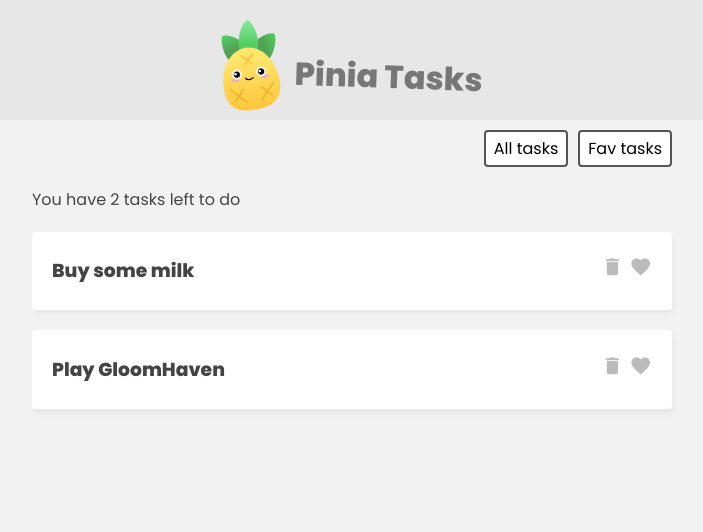
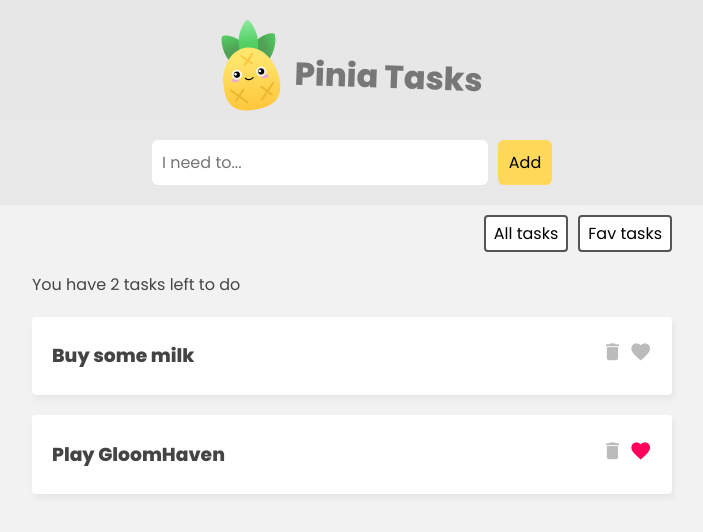
Before and after one commit to FranBotha1990/pinia-tasks-app, a Vue app: page / in a window 1280 px wide. Shown: the top 532 px of the page, without its empty margins (288-991 px from the left). Built offline with nearby package versions, Linux system fonts and the light colour scheme.

Commit message:
Create state actions - add/delete/fav task; add CSS for form and button, create TaskForm.

```diff
--- a/src/App.vue
+++ b/src/App.vue
@@ -6,6 +6,11 @@
             <img src="./assets/pinia-logo.svg" alt="Pinia Logo">
             <h1>Pinia Tasks</h1>
         </header>
+
+        <!-- new task form -->
+        <div class="new-task-form">
+            <TaskForm />
+        </div>
 
         <!-- filter  -->
         <nav class="filter">
@@ -34,9 +39,10 @@
     import { ref } from 'vue';
     import TaskDetails from './components/TaskDetails.vue';
     import { useTaskStore } from './stores/TaskStore';
+    import TaskForm from './components/TaskForm.vue';
 
     export default {
-        components: { TaskDetails },
+        components: { TaskDetails, TaskForm },
         setup () {
             // Declare a variable, using the useTaskStore, and invoke it ()
             const taskStore = useTaskStore()
--- a/src/assets/main.css
+++ b/src/assets/main.css
@@ -63,6 +63,10 @@
   color: #bbb;
 }
 
+.task i.active {
+  color: #ff005d;
+}
+
 .filter {
   width: 640px;
   margin: 10px auto;
@@ -79,3 +83,34 @@
   cursor: pointer;
   font-size: 1em;
 }
+
+.new-task-form {
+  background: #e7e7e7e7;
+  padding: 20px 0;
+}
+
+form {
+  max-width: 400px;
+  margin: 0 auto;
+  display: grid;
+  grid-template-columns: 3fr 1fr;
+  gap: 10px
+}
+
+form button {
+  background: #ffd859;
+  border: 0;
+  padding: 10px;
+  font-family: "Poppins";
+  border-radius: 6px;
+  cursor: pointer;
+  font-size: 1em;
+}
+
+form input {
+  border: 0;
+  padding: 10px;
+  border-radius: 6px;
+  color: #555;
+  font-size: 1em;
+}
--- a/src/components/TaskDetails.vue
+++ b/src/components/TaskDetails.vue
@@ -2,14 +2,28 @@
     <div class="task">
         <h3>{{ task.title }}</h3>
         <div class="icons">
-            <i class="material-icons">delete</i>
-            <i class="material-icons">favorite</i>
+            <i
+                class="material-icons"
+                @click="taskStore.deleteTask(task.id)"
+            >delete</i>
+            <i
+                class="material-icons"
+                :class="{active: task.isFav}"
+                @click="taskStore.toggleFav(task.id)"
+            >favorite</i>
         </div>
     </div>
 </template>
 
 <script>
+import { useTaskStore } from '@/stores/TaskStore';
+
     export default {
-        props: ['task']
+        props: ['task'],
+        setup() {
+            const taskStore = useTaskStore()
+
+            return { taskStore }
+        }
     }
 </script>
--- /dev/null
+++ b/src/components/TaskForm.vue
@@ -0,0 +1,35 @@
+<template>
+    <form @submit.prevent="handleSubmit">
+        <input
+            type="text"
+            placeholder="I need to..."
+            v-model="newTask"
+        >
+        <button>Add</button>
+    </form>
+</template>
+
+<script>
+    import { ref } from 'vue';
+    import { useTaskStore } from '@/stores/TaskStore';
+
+    export default {
+        setup() {
+            const taskStore = useTaskStore()
+
+            const newTask = ref('')
+
+            const handleSubmit = () => {
+                if (newTask.value.length > 0) {
+                    taskStore.addTask({
+                        title: newTask.value,
+                        isFav: false,
+                        id: Math.floor(Math.random() * 10000)
+                    })
+                    newTask.value = ''
+                }
+            }
+            return { handleSubmit, newTask }
+        }
+    }
+</script>
--- a/src/stores/TaskStore.js
+++ b/src/stores/TaskStore.js
@@ -20,5 +20,19 @@
         totalCount: (state) => {
             return state.tasks.length
         }
+    },
+    actions: {
+        addTask(task) {
+            this.tasks.push(task)
+        },
+        deleteTask(id) {
+            this.tasks = this.tasks.filter(t => {
+                return t.id !== id
+            })
+        },
+        toggleFav(id) {
+            const task = this.tasks.find(t => t.id === id)
+            task.isFav = !task.isFav
+        }
     }
 })
```
